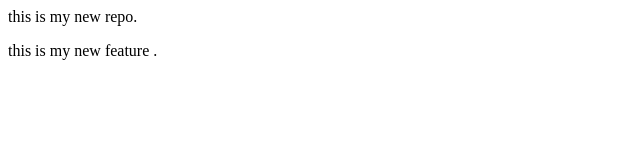
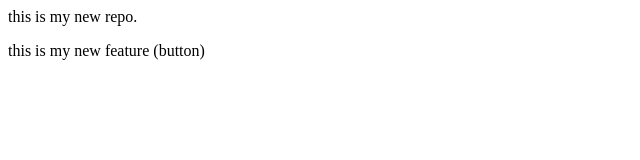
Before and after one commit to practiceproject2/localrepo, a plain HTML site: page index.html in a window 1280 px wide. Shown: the full height of the page, 0-640 px from the left. Drawn offline with Linux system fonts and the light colour scheme.

Commit message:
add button

```diff
--- a/index.html
+++ b/index.html
@@ -1,2 +1,2 @@
 <p> this is my new repo. </p>
-<p> this is my new feature .</p>
+<p> this is my new feature (button)</p>
```
Also changed, not shown: 1 other file.
